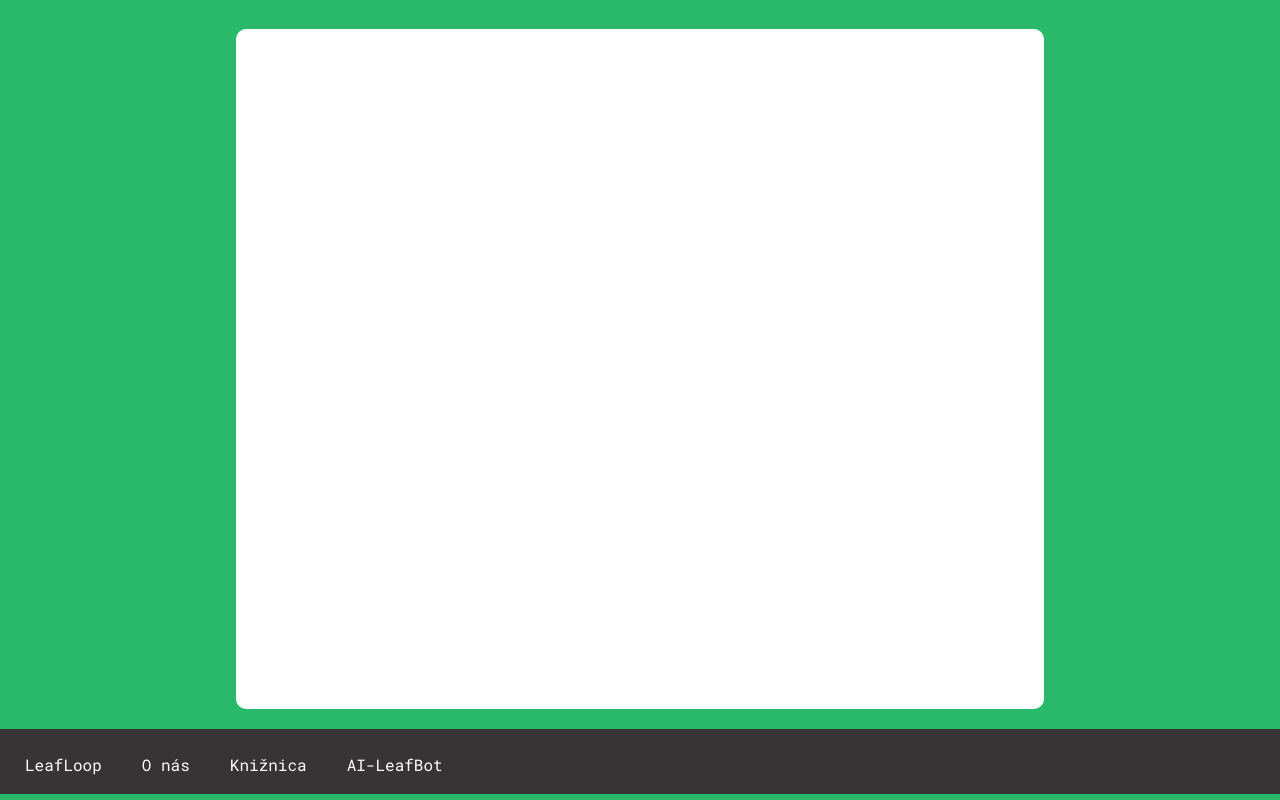
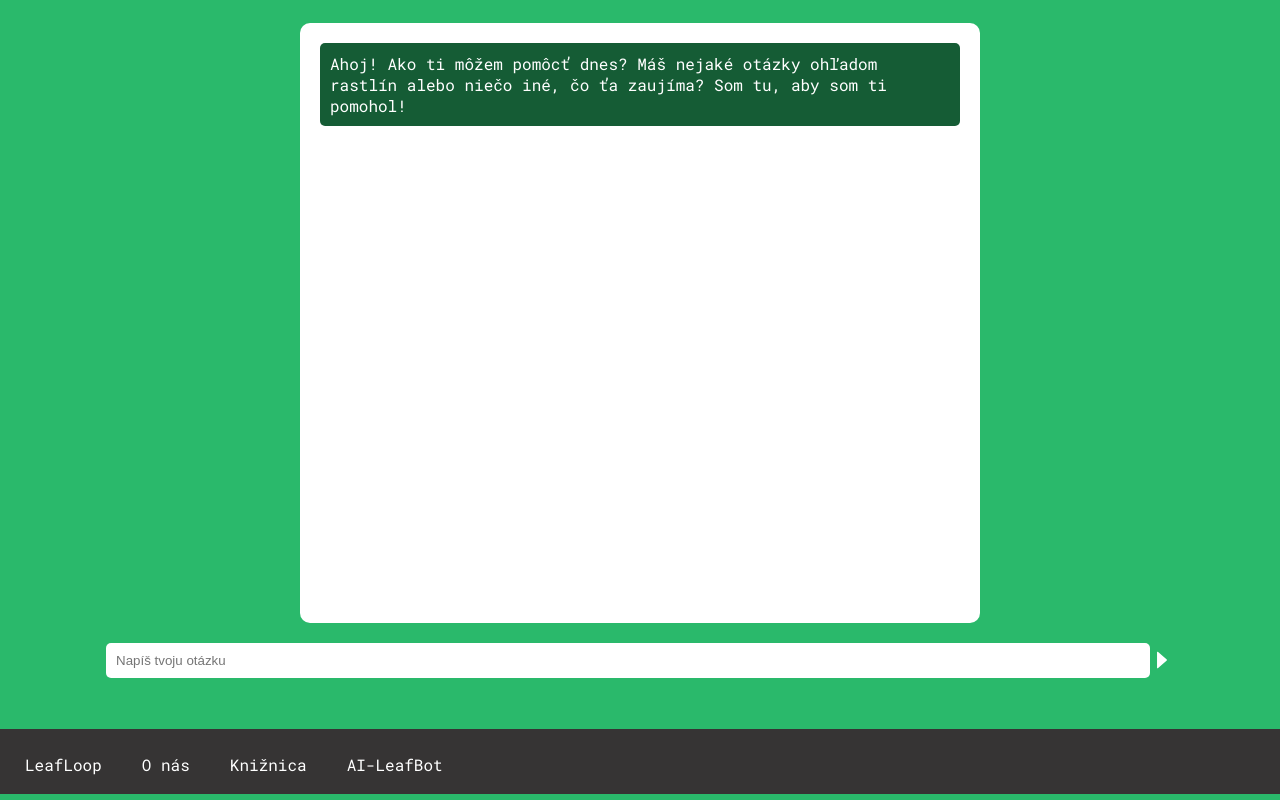
Before and after one commit to Inspiractus01/LeafWeb, a React (Vite) app: page /chatbot in a window 1280 px wide. Built offline with nearby package versions, Linux system fonts and the light colour scheme.

Commit message:
hotfix pridal som padding

```diff
--- a/src/components/ChatbotAI/index.tsx
+++ b/src/components/ChatbotAI/index.tsx
@@ -18,18 +18,20 @@ const ChatbotContainer = styled.div`
 const ChatWindow = styled.div`
   background-color: #ffffff;
   border-radius: 10px;
-  width: 60%;
-  height: 80%;
+  width: 50%;
+  height: 70%;
   overflow-y: scroll;
   padding: 20px;
 `;
 
 const MessageContainer = styled.div`
+font-family: "Regular-R";
   display: flex;
   flex-direction: column;
 `;
 
 const Message = styled.div`
+font-family: "Regular-R";
   margin-bottom: 10px;
   padding: 10px;
   border-radius: 5px;
@@ -41,14 +43,16 @@ const UserMessage = styled(Message)`
 `;
 
 const BotMessage = styled(Message)`
+
   align-self: flex-start;
   background-color: #155c35;
 `;
 
 const InputContainer = styled.div`
+  margin-bottom:100px;
   width: 100%;
   display: flex;
-  justify-content: space-between;
+  justify-content: center;
   align-items: center;
   margin-top: 20px;
 `;
@@ -141,6 +145,7 @@ const Chatbot = () => {
     <ChatbotContainer>
       <ChatWindow>
         <MessageContainer>
+        <BotMessage> Ahoj! Ako ti môžem pomôcť dnes? Máš nejaké otázky ohľadom rastlín alebo niečo iné, čo ťa zaujíma? Som tu, aby som ti pomohol!</BotMessage>
           {messages.map((message, index) =>
             message.fromUser ? (
               <UserMessage key={index}>{message.text}</UserMessage>
@@ -153,16 +158,14 @@ const Chatbot = () => {
       <InputContainer>
         <InputField
           type="text"
-          placeholder="Type your message..."
+          placeholder="Napíš tvoju otázku"
           value={input}
           onChange={(e) => setInput(e.target.value)}
           onKeyDown={handleKeyDown}
         />
-        <SendButton whileTap={{ scale: 0.95 }} onClick={sendMessage}>
           <IconContext.Provider value={{ size: "1.5em" }}>
             <AiFillCaretRight />
           </IconContext.Provider>
-        </SendButton>
       </InputContainer>
     </ChatbotContainer>
   );
```
Also changed, not shown: src/components/About/aboutindex.tsx (+2 -1 lines).
